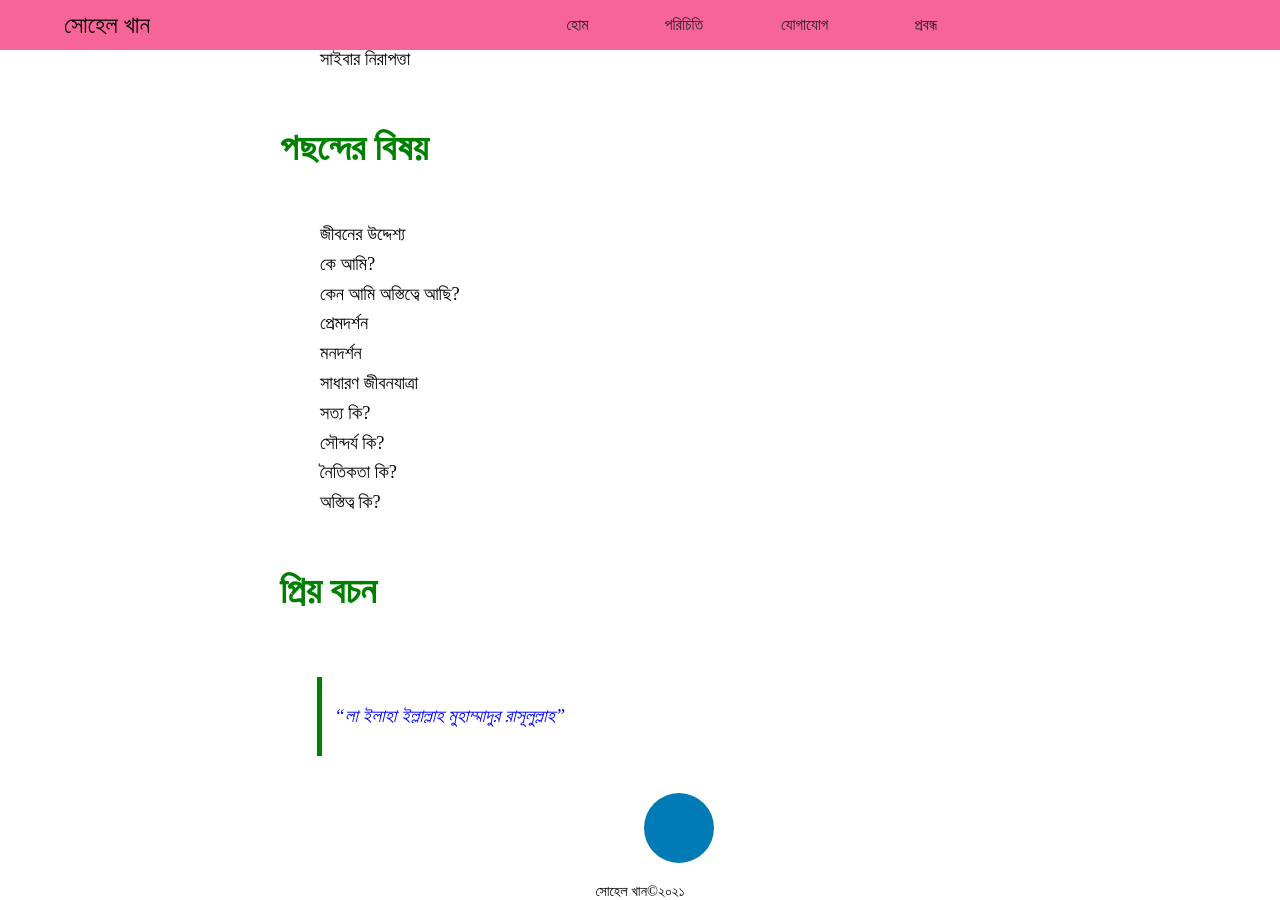
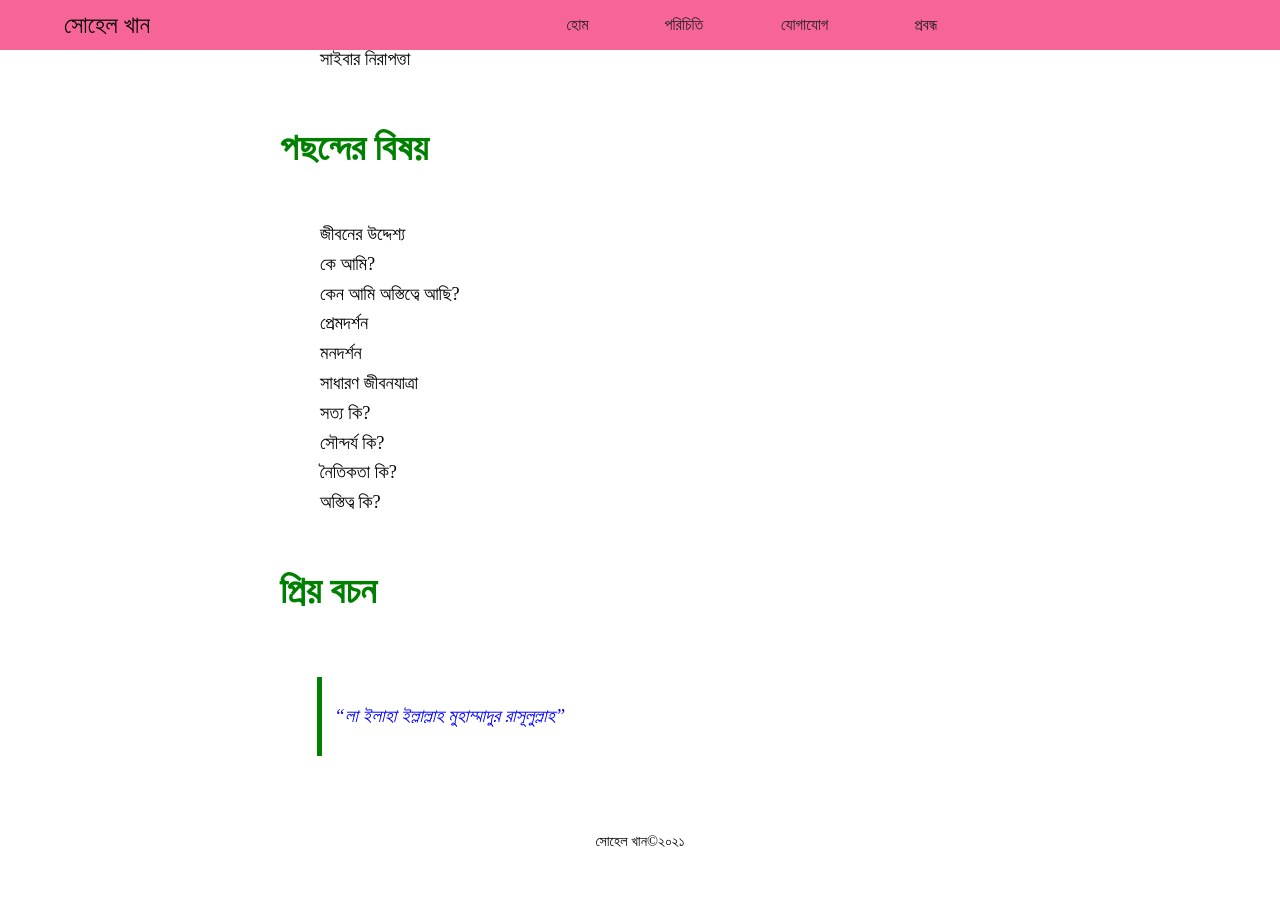
Before and after one commit to sohelkhanz/sohelkhanz.github.io, a Jekyll site: the page built from index.md, in a window 1280 px wide and 900 px high, scrolled down 457 px. Built offline with Jekyll 4.4.1, drawn with Linux system fonts in a browser that asks for light colours; after the commit the page ends 1307 px from its top, so only the background shows below that.

Commit message:
Update style.css

```diff
--- a/assets/css/style.css
+++ b/assets/css/style.css
@@ -28,39 +28,6 @@ main {
 
 	overflow-wrap: break-word;
 
-}
-
-.fa {
-  padding: 20px;
-  font-size: 30px;
-  width: 30px;
-  text-align: center;
-  text-decoration: none;
-  margin: 5px 2px;
-  border-radius: 50%;
-}
-
-.fa:hover {
-    opacity: 0.7;
-}
-
-.fa-facebook {
-  background: #3B5998;
-  color: white;
-}
-
-.fa-twitter {
-  background: #55ACEE;
-  color: white;
-}
-
-.fa-linkedin {
-  background: #007bb5;
-  color: white;
-}
-.fa-instagram {
-  background: #125688;
-  color: white;
 }
 
 
```
